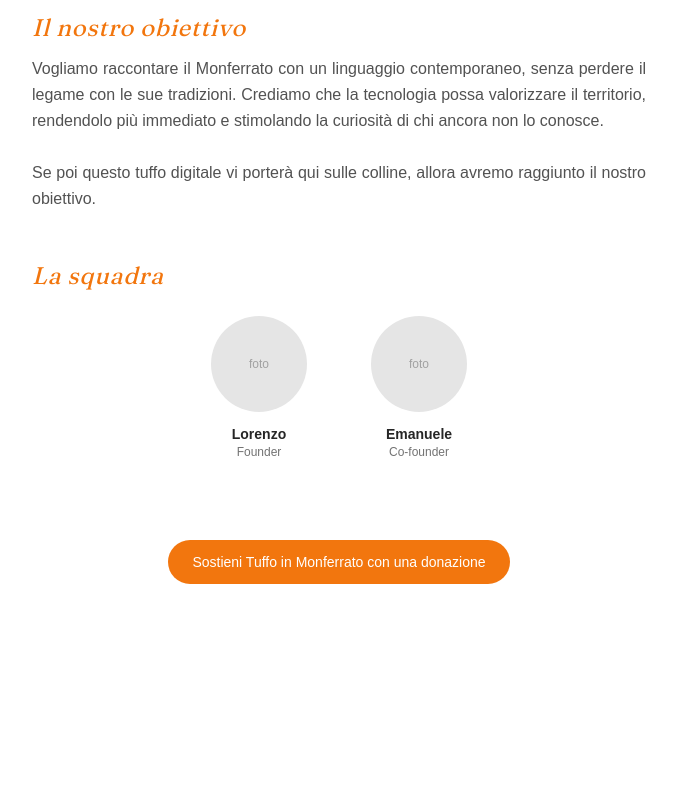
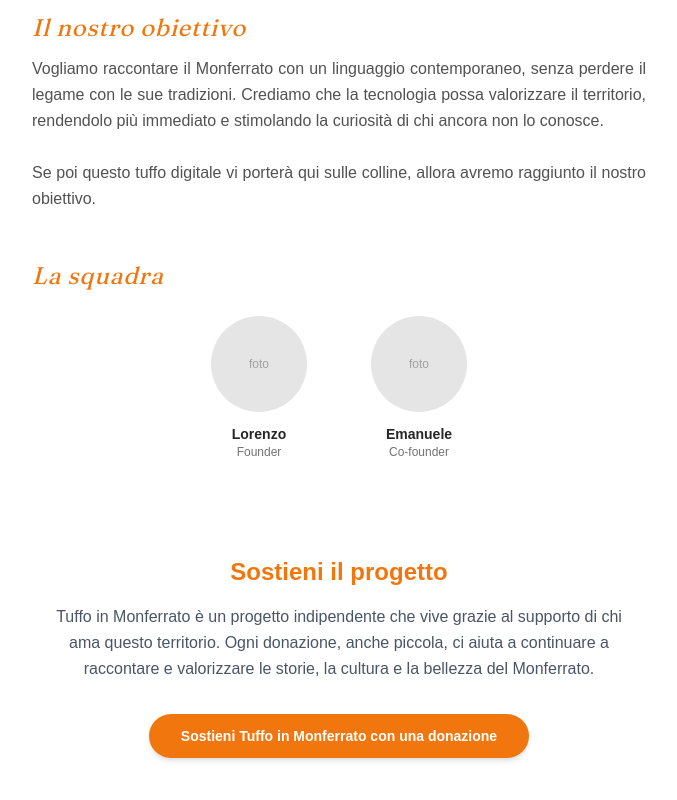
Before and after one commit to lorenzombarbaro/Tuffo-in-Monferrato, a Next.js app: page /conosci-il-progetto in a window 1280 px wide. Shown: the part 763-1563 px from the top of the page, without its empty margins (301-978 px from the left). Before the commit the page ends 1475 px from the top, so only its background shows below. Built offline with nearby package versions, Linux system fonts and the light colour scheme.

Commit message:
feat: aggiunto blocco completo donazione con testo e bottone stripe

```diff
--- a/src/app/conosci-il-progetto/page.js
+++ b/src/app/conosci-il-progetto/page.js
@@ -68,12 +68,18 @@ export default function ConosciIlProgetto() {
             <p className="font-semibold text-neutral-800 text-sm">Emanuele</p>
             <p className="text-xs text-neutral-500">Co-founder</p>
           </div>
-	<div className="text-center my-12">
+	<div className="text-center my-16 max-w-2xl mx-auto px-4">
+  <h2 className="text-2xl font-bold text-[#F2760E] mb-4">
+    Sostieni il progetto
+  </h2>
+  <p className="text-gray-600 mb-8 leading-relaxed">
+    Tuffo in Monferrato è un progetto indipendente che vive grazie al supporto di chi ama questo territorio. Ogni donazione, anche piccola, ci aiuta a continuare a raccontare e valorizzare le storie, la cultura e la bellezza del Monferrato.
+  </p>
   <a
     href="https://donate.stripe.com/28E4gA16gbSSfZl24S1ck00"
     target="_blank"
     rel="noopener noreferrer"
-	    className="inline-block bg-[#F2760E] text-white text-sm font-medium px-6 py-3 rounded-full hover:opacity-90 transition-opacity"
+    className="inline-block bg-[#F2760E] text-white text-sm font-medium px-8 py-3 rounded-full hover:opacity-90 transition-opacity font-semibold shadow-md"
   >
     Sostieni Tuffo in Monferrato con una donazione
   </a>
```
Lines whose indentation alone changed are shown as unchanged.
